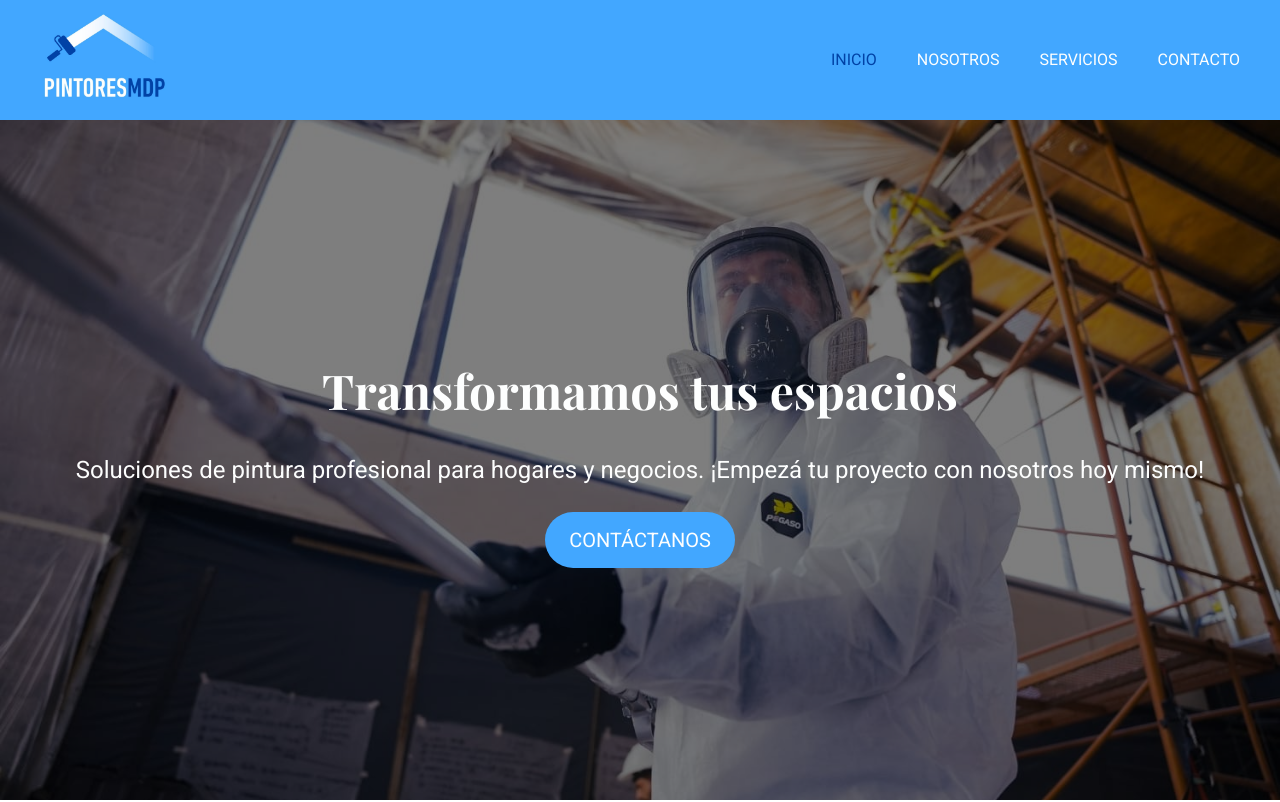
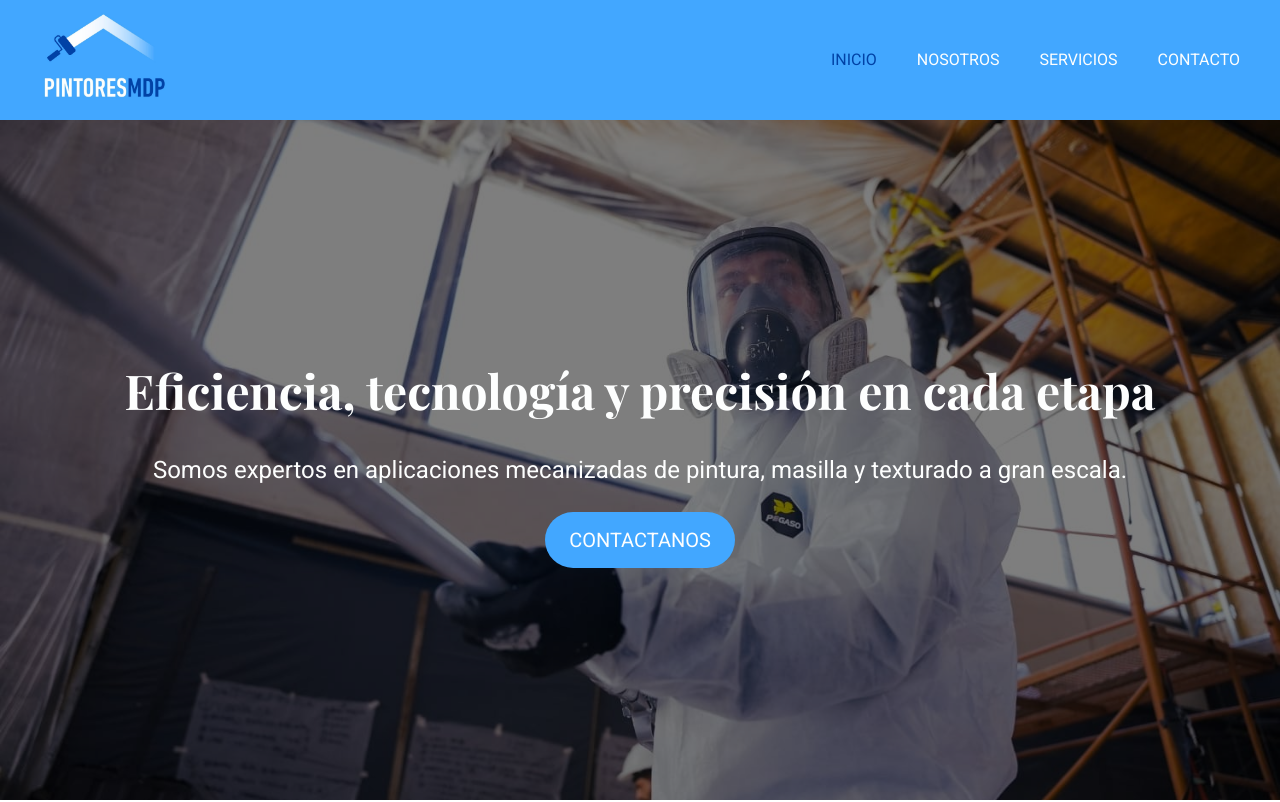
Before and after one commit to federicogildemuro/pintores-mdp, a Vue app: page / in a window 1280 px wide. Shown: the top 802 px of the page. Built offline with nearby package versions, Linux system fonts and the light colour scheme; no server answers.

Commit message:
chore(hero): update text content

```diff
--- a/src/components/Hero.vue
+++ b/src/components/Hero.vue
@@ -7,17 +7,17 @@
         <!-- Content -->
         <div class="relative z-10 text-center">
             <h1 class="text-4xl sm:text-5xl font-bold mb-10" data-aos="fade-up">
-                Transformamos tus espacios
+                Eficiencia, tecnología y precisión en cada etapa
             </h1>
 
             <p class="text-xl sm:text-2xl mb-10" data-aos="fade-up" data-aos-delay="250">
-                Soluciones de pintura profesional para hogares y negocios. ¡Empezá tu proyecto con nosotros hoy mismo!
+                Somos expertos en aplicaciones mecanizadas de pintura, masilla y texturado a gran escala.
             </p>
 
             <div data-aos="fade-up" data-aos-delay="500">
                 <a href="#contacto"
                     class="bg-primary text-light text-lg sm:text-xl px-6 py-4 rounded-full hover:bg-accent transition duration-300 ease-in-out">
-                    CONTÁCTANOS
+                    CONTACTANOS
                 </a>
             </div>
         </div>
```
